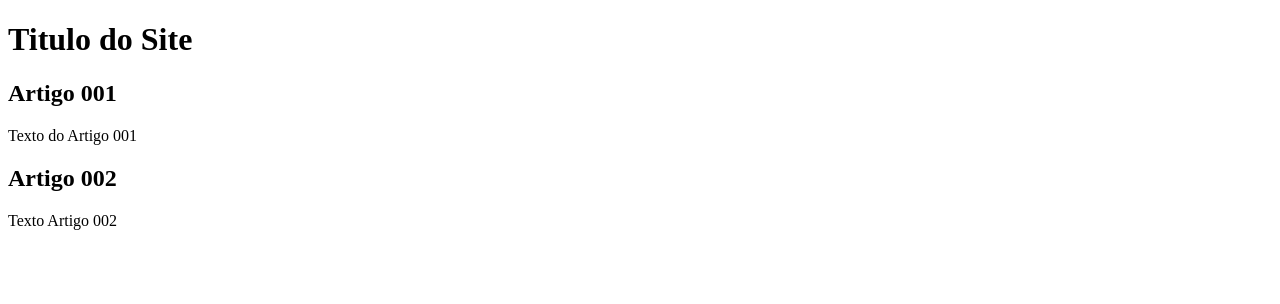
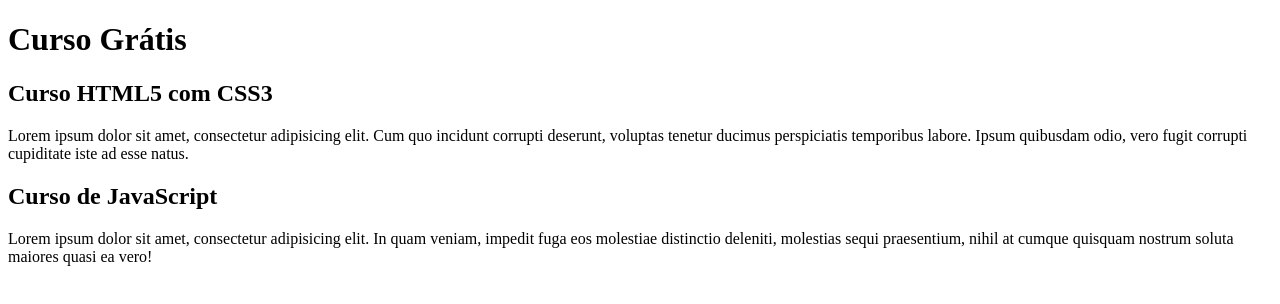
Before and after one commit to vemprotop/projeto-site, a plain HTML site: page index.html in a window 1280 px wide. Drawn offline with Linux system fonts and the light colour scheme.

Commit message:
comecei a escrever o conteúdo

```diff
--- a/index.html
+++ b/index.html
@@ -8,15 +8,15 @@
 <body>
     <main>
         <header>
-            <h1>Titulo do Site</h1>
+            <h1>Curso Grátis</h1>
         </header>
         <article>
-            <h2>Artigo 001</h2>
-            <p>Texto do Artigo 001</p>
+            <h2>Curso HTML5 com CSS3</h2>
+            <p>Lorem ipsum dolor sit amet, consectetur adipisicing elit. Cum quo incidunt corrupti deserunt, voluptas tenetur ducimus perspiciatis temporibus labore. Ipsum quibusdam odio, vero fugit corrupti cupiditate iste ad esse natus.</p>
         </article>
         <article>
-            <h2>Artigo 002</h2>
-            <p>Texto Artigo 002</p>
+            <h2>Curso de JavaScript</h2>
+            <p>Lorem ipsum dolor sit amet, consectetur adipisicing elit. In quam veniam, impedit fuga eos molestiae distinctio deleniti, molestias sequi praesentium, nihil at cumque quisquam nostrum soluta maiores quasi ea vero!</p>
         </article>
     </main>
 </body>
```
